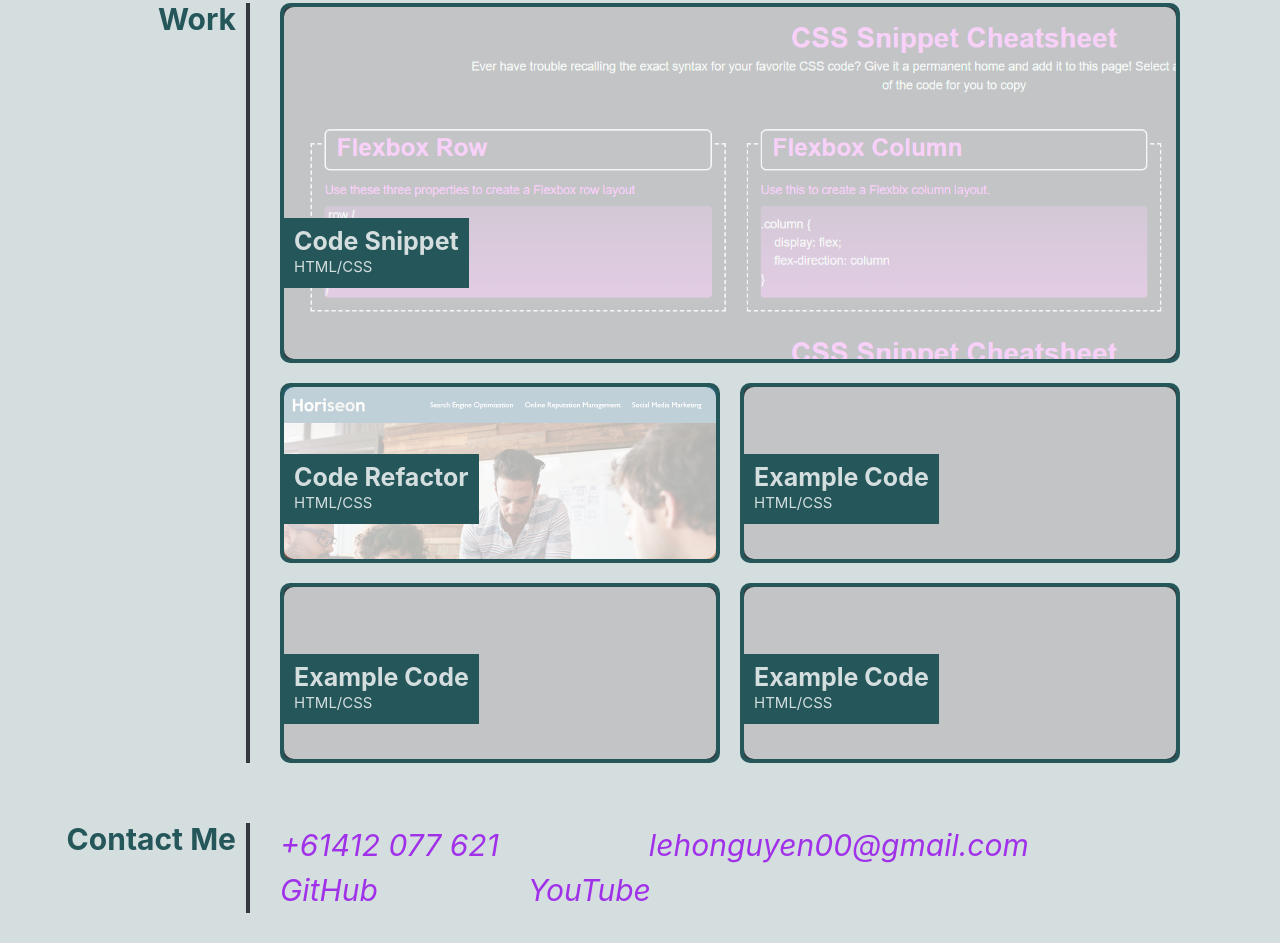
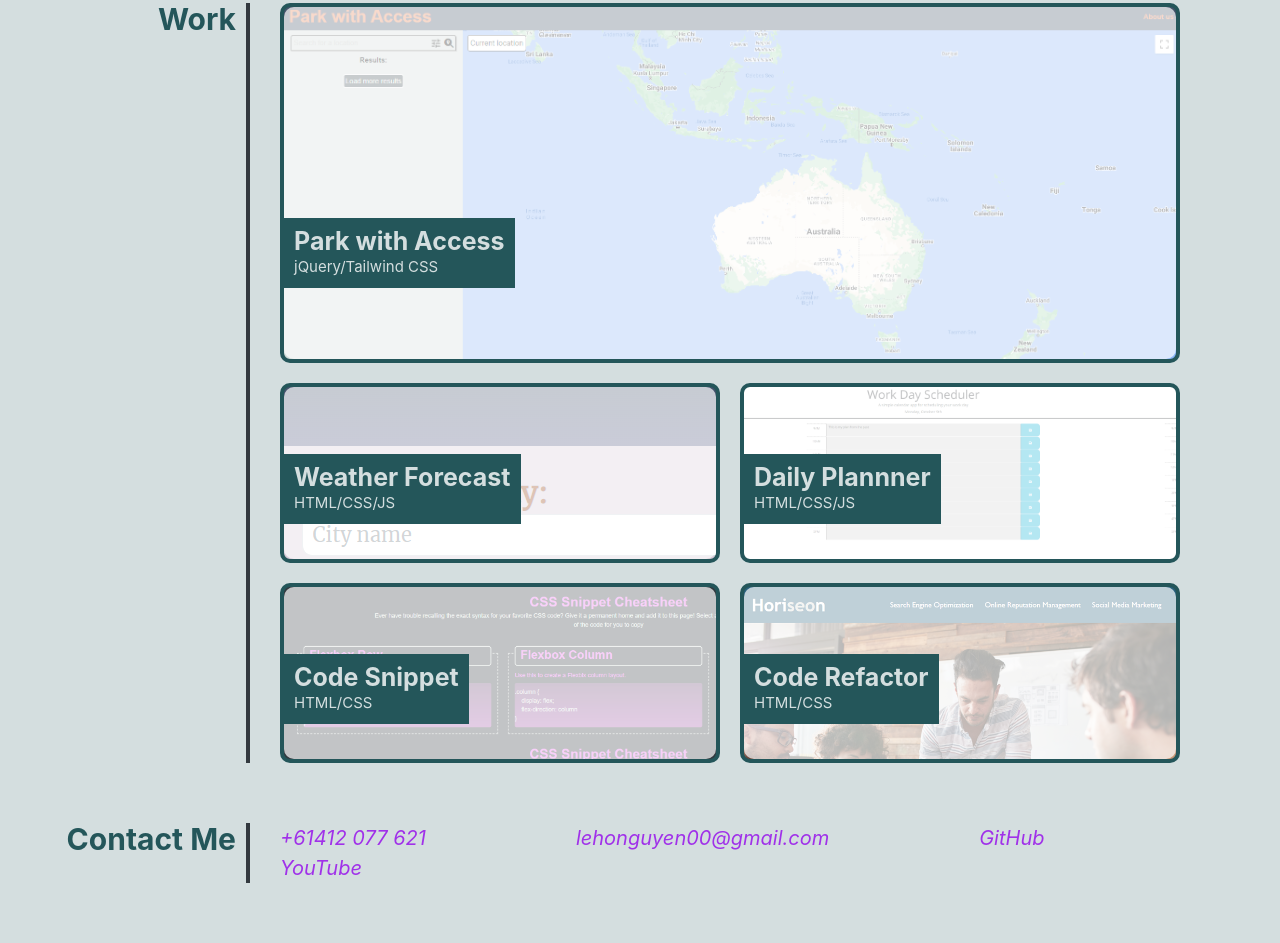
Before and after one commit to honguyen00/personal-portfolio, a plain HTML site: page index.html in a window 1280 px wide. Shown: the part 590-1533 px from the top of the page. After the commit the page ends 1503 px from the top, so only its background shows below. Drawn offline with Linux system fonts and the light colour scheme.

Commit message:
adding more projects into work section

```diff
--- a/assets/css/style.css
+++ b/assets/css/style.css
@@ -168,11 +168,27 @@ nav a:hover {
     border-radius: 1rem;
 }
 
+.map-parking {
+    background-image: url(../images/map-parking-demo.png);
+    background-repeat: no-repeat;
+    background-size:cover;
+    height: 36rem;
+    flex-basis: 100%;
+}
+
+.weather-forecast {
+    background-image: url(../images/weather-forecast-demo.png);
+}
+
+.daily-planner {
+    background-image: url(../images/daily-planner-demo.png);
+    background-size: contain;
+}
+
+
 .code-snippet {
     background-image: url(../images/code-snippet.png);
     background-size: contain;
-    width: 100%;
-    height: 36rem;
 }
 
 .code-refactor {
@@ -181,11 +197,7 @@ nav a:hover {
     background-size: cover;
 }
 
-.code1, .code2, .code3 {
-    background-color: var(--outer-space);
-}
-
-.code1, .code2, .code3, .code-refactor {
+.small-code {
     flex: 1 0 48%;
     height: 18rem;
 }
@@ -224,7 +236,7 @@ address {
 
 address a {
     color: var(--purple);
-    font-size: 3rem;
+    font-size: 2rem;
 }
 
 address a:hover {
--- a/index.html
+++ b/index.html
@@ -46,7 +46,31 @@
         <section class="main-section" id="work">
             <h3>Work</h3>
             <div class="work-container">
-                <a href="https://honguyen00.github.io/code-snippet/" target="_blank" class="work-item code-snippet">
+                <a href="https://honguyen00.github.io/map-parking/" target="_blank" class="work-item map-parking">
+                    <div class="blur-effect">
+                        <div>
+                            <h4>Park with Access</h4>
+                            <span>jQuery/Tailwind CSS</span><br>
+                        </div>
+                    </div>
+                </a>
+                <a href="https://honguyen00.github.io/weather-forecast/" target="_blank" class="work-item weather-forecast small-code">
+                    <div class="blur-effect">
+                        <div>
+                            <h4>Weather Forecast</h4>
+                            <span>HTML/CSS/JS</span>
+                        </div>
+                    </div>
+                </a>
+                <a href="https://honguyen00.github.io/daily-planner/" target="_blank" class="work-item daily-planner small-code">
+                    <div class="blur-effect">
+                        <div>
+                            <h4>Daily Plannner</h4>
+                            <span>HTML/CSS/JS</span>
+                        </div>
+                    </div>
+                </a>
+                <a href="https://honguyen00.github.io/code-snippet/" target="_blank" class="work-item code-snippet small-code">
                     <div class="blur-effect">
                         <div>
                             <h4>Code Snippet</h4>
@@ -54,34 +78,10 @@
                         </div>
                     </div>
                 </a>
-                <a href="https://honguyen00.github.io/code-refactor/" target="_blank" class="work-item code-refactor">
+                <a href="https://honguyen00.github.io/code-refactor/" target="_blank" class="work-item code-refactor small-code">
                     <div class="blur-effect">
                         <div>
                             <h4>Code Refactor</h4>
-                            <span>HTML/CSS</span>
-                        </div>
-                    </div>
-                </a>
-                <a href="#" class="work-item code1">
-                    <div class="blur-effect">
-                        <div>
-                            <h4>Example Code</h4>
-                            <span>HTML/CSS</span>
-                        </div>
-                    </div>
-                </a>
-                <a href="#" class="work-item code2">
-                    <div class="blur-effect">
-                        <div>
-                            <h4>Example Code</h4>
-                            <span>HTML/CSS</span>
-                        </div>
-                    </div>
-                </a>
-                <a href="#" class="work-item code3">
-                    <div class="blur-effect">
-                        <div>
-                            <h4>Example Code</h4>
                             <span>HTML/CSS</span>
                         </div>
                     </div>
```
Also changed, not shown: assets/images/daily-planner-demo.png (added), assets/images/map-parking-demo.png (added), assets/images/weather-forecast-demo.png (added).
